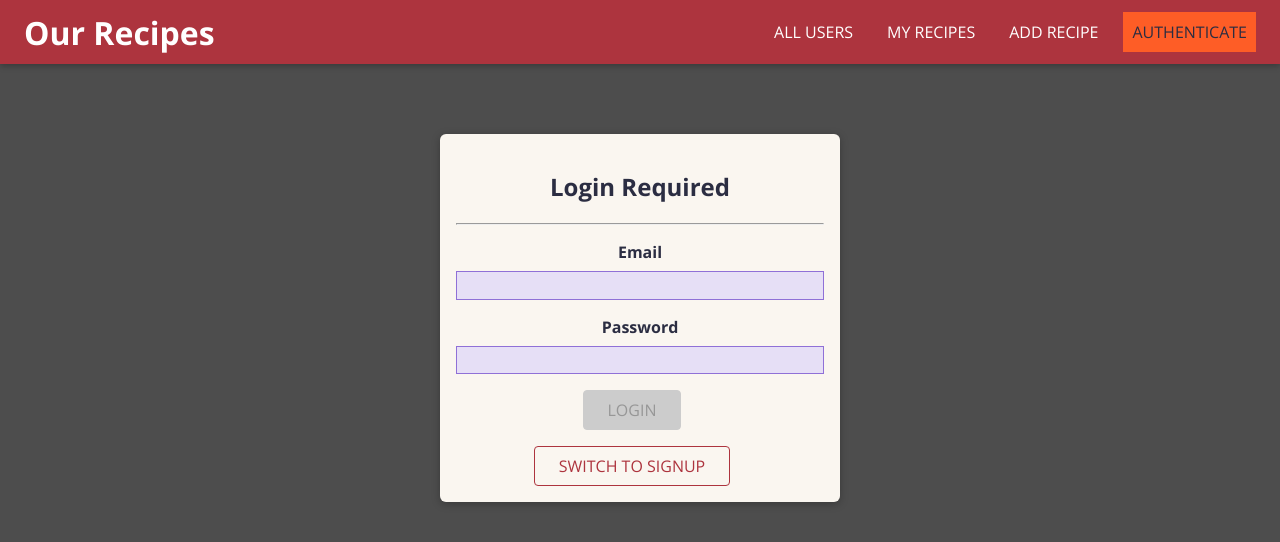
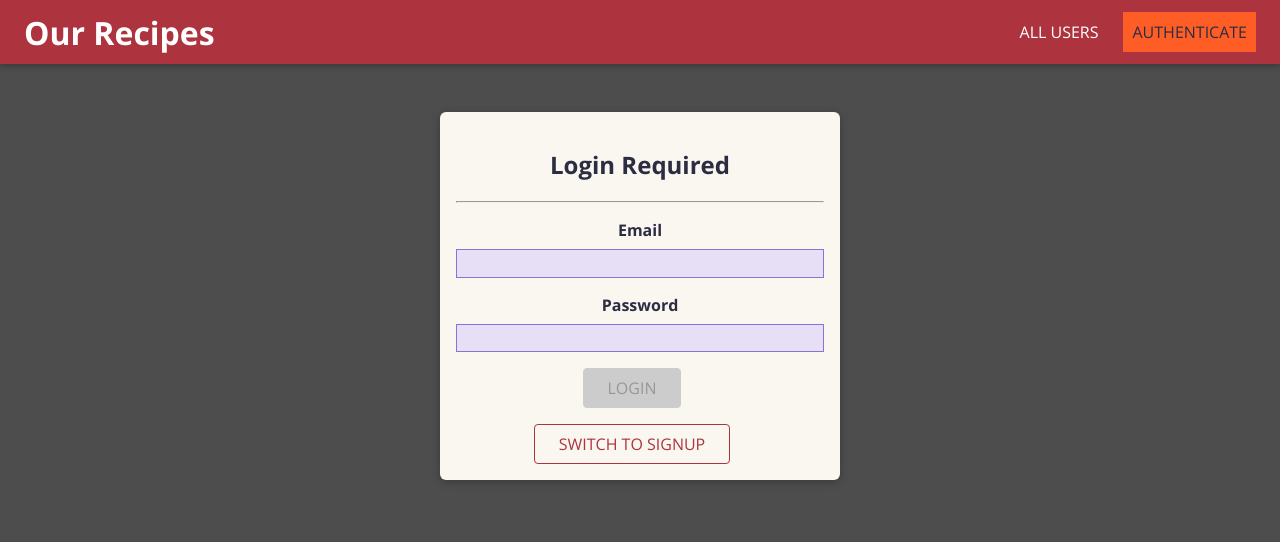
Before and after one commit to kim-mccallum/recipe-app-frontend, a React (Create React App) app: page /auth in a window 1280 px wide. Shown: the top 542 px of the page. Built offline with nearby package versions, Linux system fonts and the light colour scheme.

Commit message:
added auth/unauth routes and dynamic links with context

```diff
--- a/src/App.js
+++ b/src/App.js
@@ -24,15 +24,10 @@ const App = () => {
     setIsLoggedIn(false);
   }, []);
 
-  return (
-    // make sure all child components have access to component
-    <AuthContext.Provider
-      value={{ isLoggedIn: isLoggedIn, login: login, logout: logout }}
-    >
-      // moves through routes top to bottom and redirects if nothing catches
-      <Router>
-        <MainNavigation />
-        <main>
+  let routes;
+
+  if (isLoggedIn) {
+    routes = (
       <Switch>
         <Route path="/" exact>
           <Users />
@@ -46,12 +41,35 @@ const App = () => {
         <Route path="/recipes/:recipeId" exact>
           <UpdateRecipe />
         </Route>
+        <Redirect to="/" />
+      </Switch>
+    );
+  } else {
+    routes = (
+      <Switch>
+        <Route path="/" exact>
+          <Users />
+        </Route>
+        <Route path="/:userId/recipes" exact>
+          <UserRecipes />
+        </Route>
         <Route path="/auth" exact>
           <Auth />
         </Route>
-            <Redirect to="/" />
+        <Redirect to="/auth" />
       </Switch>
-        </main>
+    );
+  }
+
+  return (
+    // make sure all child components have access to component
+    <AuthContext.Provider
+      value={{ isLoggedIn: isLoggedIn, login: login, logout: logout }}
+    >
+      {/* // moves through routes top to bottom and redirects if nothing catches */}
+      <Router>
+        <MainNavigation />
+        <main>{routes}</main>
       </Router>
     </AuthContext.Provider>
   );
--- a/src/shared/components/Navigation/NavLinks.js
+++ b/src/shared/components/Navigation/NavLinks.js
@@ -1,8 +1,11 @@
-import React from "react";
+import React, { useContext } from "react";
 import { NavLink } from "react-router-dom";
+import { AuthContext } from "../../context/auth-context";
 import "./NavLinks.css";
 
 const NavLinks = (props) => {
+  //get an obj with the latest context - rerender component when this changes
+  const auth = useContext(AuthContext);
   return (
     <ul className="nav-links">
       <li>
@@ -10,15 +13,21 @@ const NavLinks = (props) => {
           ALL USERS
         </NavLink>
       </li>
+      {auth.isLoggedIn && (
         <li>
           <NavLink to="/u1/recipes">MY RECIPES</NavLink>
         </li>
+      )}
+      {auth.isLoggedIn && (
         <li>
           <NavLink to="/recipes/new">ADD RECIPE</NavLink>
         </li>
+      )}
+      {!auth.isLoggedIn && (
         <li>
           <NavLink to="/auth">AUTHENTICATE</NavLink>
         </li>
+      )}
     </ul>
   );
 };
--- a/src/user/pages/Auth.js
+++ b/src/user/pages/Auth.js
@@ -1,4 +1,4 @@
-import React, { useState } from "react";
+import React, { useState, useContext } from "react";
 
 import Input from "../../shared/components/FormElements/Input";
 import Button from "../../shared/components/FormElements/Button";
@@ -10,10 +10,12 @@ import {
   VALIDATOR_EMAIL,
 } from "../../shared/util/validators";
 import { useForm } from "../../shared/hooks/form-hook";
+import { AuthContext } from "../../shared/context/auth-context";
 
 import "./Auth.css";
 
 const Auth = () => {
+  const auth = useContext(AuthContext);
   const [isLoginMode, setIsLoginMode] = useState(true);
   const [formState, inputHandler, setFormData] = useForm(
     {
@@ -33,6 +35,7 @@ const Auth = () => {
     event.preventDefault();
     // no backend yet - for now just log/check it later send this to the backend
     console.log(formState.inputs);
+    auth.login();
   };
 
   const switchModeHandler = () => {
```
Also changed, not shown: 1 other file (tests, documents, lock files or other folders). Lines whose indentation alone changed are shown as unchanged.
